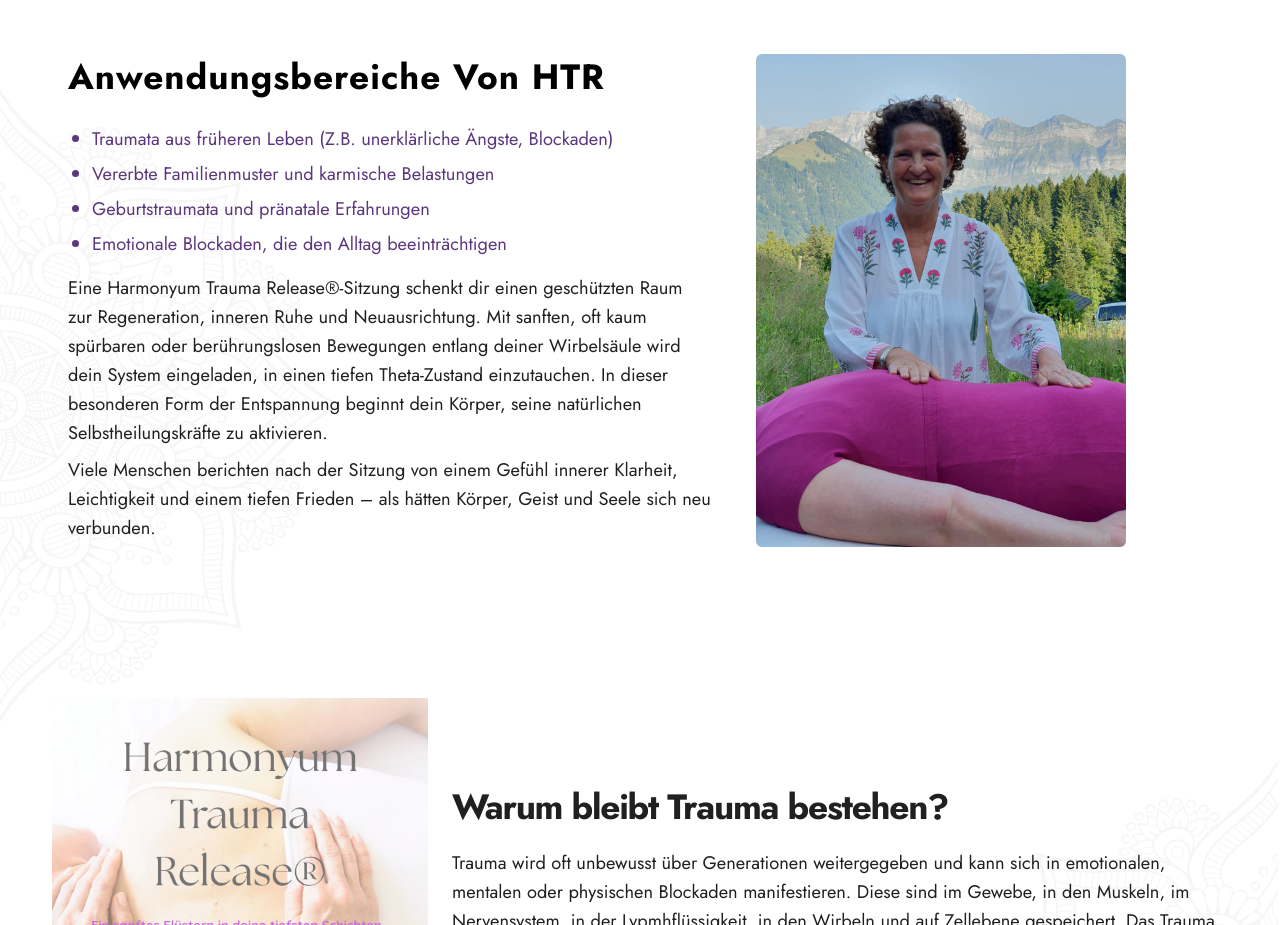
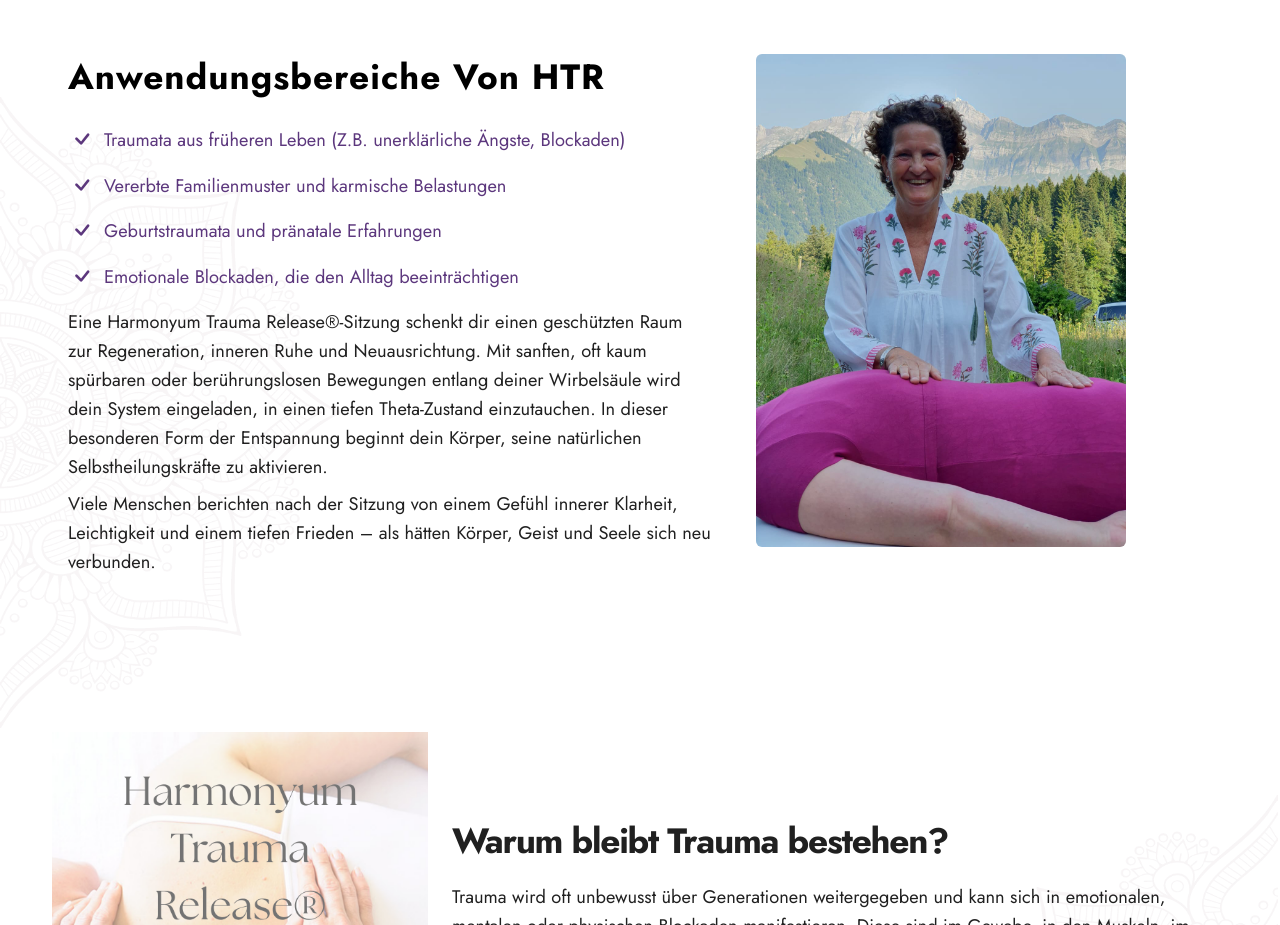
Before and after one commit to lokesh-annex/mindthera, a Next.js app: page /harmonyum in a window 1280 px wide. Shown: the part 860-1785 px from the top of the page. Built offline with nearby package versions, Linux system fonts and the light colour scheme; a web font is replaced by a local one.

Commit message:
homepage content change

```diff
--- a/components/harmonyum/WirkungDerSitzung.tsx
+++ b/components/harmonyum/WirkungDerSitzung.tsx
@@ -20,17 +20,33 @@ export default function WirkungDerSitzung() {
           <div className="col-lg-7 col-md-12 mb-4 mb-md-0">
             <div className="p-3 bg-white " style={{ position: 'relative' }}>
 
-              <h2 className="fw-bold mb-4 " style={{ color: '#000000', fontSize: '2.2rem', letterSpacing: '1px' }}>Anwendungsbereiche Von HTR</h2>
+              <h2 className="fw-bold mb-4 " style={{ color: '#000000',fontSize: '2.2rem', letterSpacing: '1px' }}>Anwendungsbereiche Von HTR</h2>
               <div className="mb-3 dark-color">
-                <ul className="mb-3" style={{ listStyle: 'disc',color: '#5c377d',  paddingLeft: '1.5rem',fontSize:'1.14rem', lineHeight:'normal'}}>
-                  <li className="mb-2"> <span className="inline-flex items-center justify-center w-14 h-14 rounded-lg bg-gray-800 text-white">
-                </span> Traumata aus früheren Leben (Z.B. unerklärliche Ängste, Blockaden)</li>
-                  <li className="mb-2"><span className="inline-flex items-center justify-center w-14 h-14 rounded-lg bg-gray-800 text-white">
-                </span> Vererbte Familienmuster und karmische Belastungen</li>
-                  <li className="mb-2"><span className="inline-flex items-center justify-center w-14 h-14 rounded-lg bg-gray-800 text-white">
-                </span> Geburtstraumata und pränatale Erfahrungen</li>
-                  <li className="mb-2"><span className="inline-flex items-center justify-center w-14 h-14 rounded-lg bg-gray-800 text-white">
-                </span> Emotionale Blockaden, die den Alltag beeinträchtigen</li>
+                <ul className="mb-3" style={{ listStyle: 'none',color: '#5c377d',paddingLeft: '0rem',  fontSize:'1.14rem'}}>
+                  <li className="mb-3 d-flex">
+                    <span className="me-2" style={{ color: '#5c377d', fontSize: '1.75rem' }}>
+                      <i className="bi bi-check"></i>
+                    </span>
+                    Traumata aus früheren Leben (Z.B. unerklärliche Ängste, Blockaden)
+                  </li>
+                    <li className="mb-3 d-flex">
+                    <span className="me-2" style={{ color: '#5c377d', fontSize: '1.75rem' }}>
+                      <i className="bi bi-check"></i>
+                    </span>
+                    Vererbte Familienmuster und karmische Belastungen
+                  </li>
+                   <li className="mb-3 d-flex">
+                    <span className="me-2" style={{ color: '#5c377d', fontSize: '1.75rem' }}>
+                      <i className="bi bi-check"></i>
+                    </span>
+                    Geburtstraumata und pränatale Erfahrungen
+                  </li>
+                   <li className="mb-3 d-flex">
+                    <span className="me-2" style={{ color: '#5c377d', fontSize: '1.75rem' }}>
+                      <i className="bi bi-check"></i>
+                    </span>
+                    Emotionale Blockaden, die den Alltag beeinträchtigen
+                  </li>
                 </ul>
                 <p className="mb-2" style={{fontSize:'1.14rem', }}>Eine Harmonyum Trauma Release®-Sitzung schenkt dir einen geschützten Raum zur Regeneration, inneren Ruhe und Neuausrichtung. Mit sanften, oft kaum spürbaren oder berührungslosen Bewegungen entlang deiner Wirbelsäule wird dein System eingeladen, in einen tiefen Theta-Zustand einzutauchen. In dieser besonderen Form der Entspannung beginnt dein Körper, seine natürlichen Selbstheilungskräfte zu aktivieren.</p>
                 <p className="mb-0" style={{fontSize:'1.14rem', }}>Viele Menschen berichten nach der Sitzung von einem Gefühl innerer Klarheit, Leichtigkeit und einem tiefen Frieden – als hätten Körper, Geist und Seele sich neu verbunden.</p>
```
